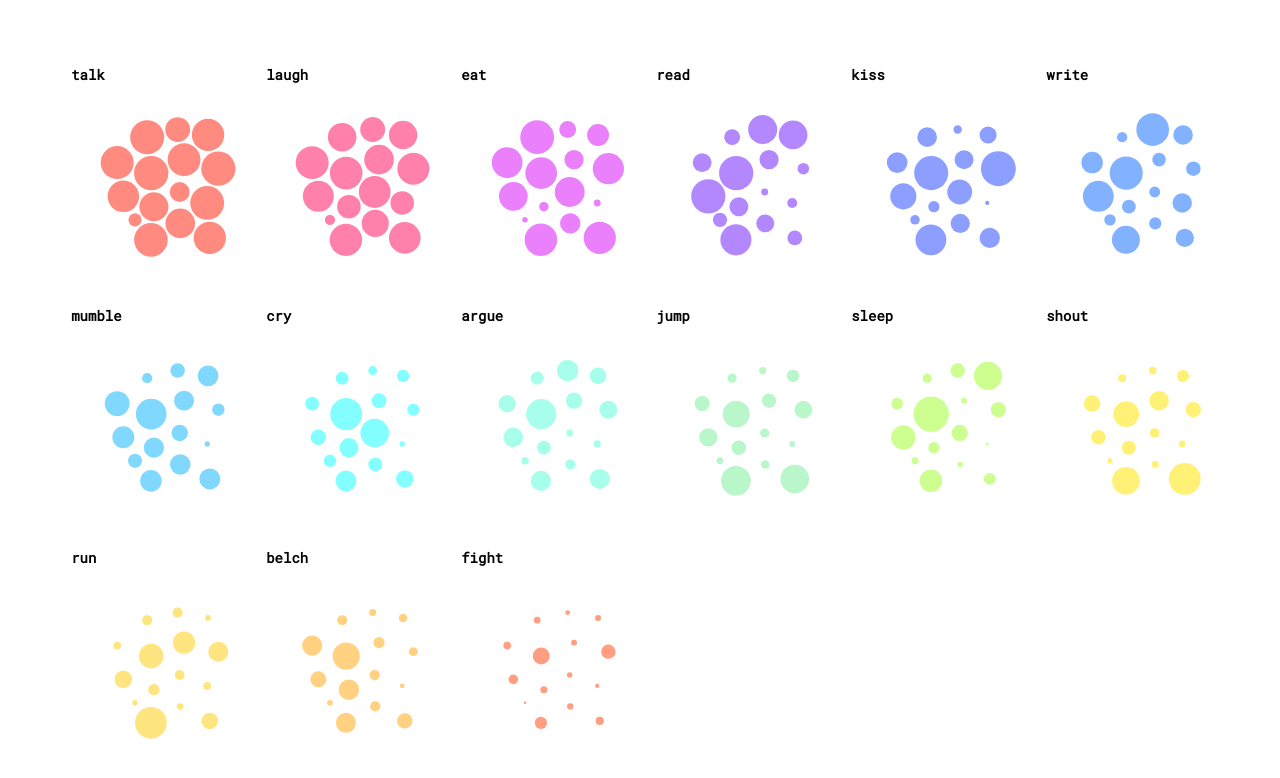
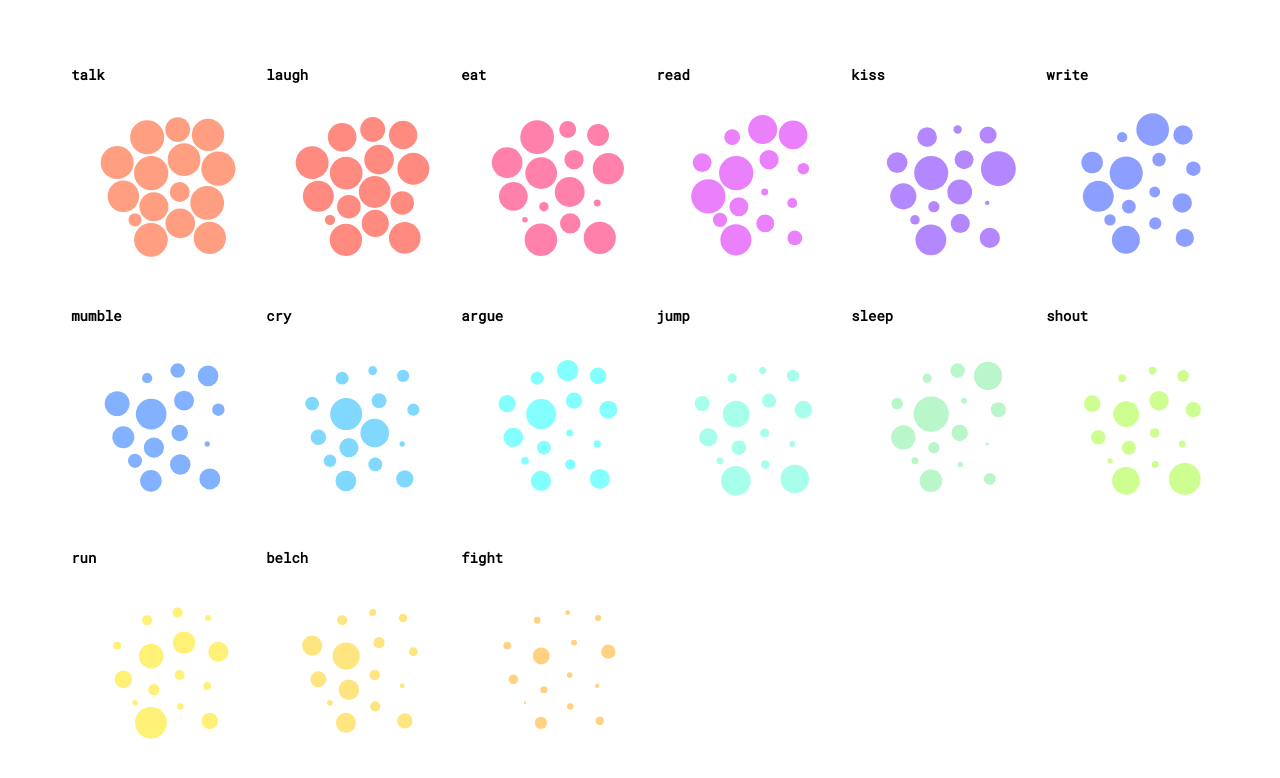
Before and after one commit to jaredrooprai/appropriate-behavior-visualization, a website: page docs/index.html in a window 1280 px wide. Drawn offline with nearby package versions, Linux system fonts and the light colour scheme.

Commit message:
reorderd colors

```diff
--- a/docs/app.css
+++ b/docs/app.css
@@ -9,6 +9,7 @@ h4 {
   min-width: 200px;
   max-height: 200px;
 }
+
 .grid{
   padding-top: 3%;
   padding-left: 5%;
--- a/docs/app.js
+++ b/docs/app.js
@@ -4,21 +4,21 @@
   d3.json("BehaviorAppropriatenessMeanData.json", function (data)
   {
 
-    chart("talk", "#FF8A80");
-    chart("laugh", "#FF80AB");
-    chart("eat", "#EA80FC");
-    chart("read", "#B388FF");
-    chart("kiss", "#8C9EFF");
-    chart("write", "#82B1FF");
-    chart("mumble", "#80D8FF");
-    chart("cry", "#84FFFF");
-    chart("argue", "#A7FFEB");
-    chart("jump", "#B9F6CA");
-    chart("sleep", "#CCFF90");
-    chart("shout", "#FFF176");
-    chart("run", "#FFE57F");
-    chart("belch", "#FFD180");
-    chart("fight", "#FF9E80");
+    chart("talk", "#FF9E80");
+    chart("laugh", "#FF8A80");
+    chart("eat", "#FF80AB");
+    chart("read", "#EA80FC");
+    chart("kiss", "#B388FF");
+    chart("write", "#8C9EFF");
+    chart("mumble", "#82B1FF");
+    chart("cry", "#80D8FF");
+    chart("argue", "#84FFFF");
+    chart("jump", "#A7FFEB");
+    chart("sleep", "#B9F6CA");
+    chart("shout", "#CCFF90");
+    chart("run", "#FFF176");
+    chart("belch", "#FFE57F");
+    chart("fight", "#FFD180");
 
 
     function chart( category, color,) {
```
Also changed, not shown: docs/index.html (+2 -3 lines), README.md.
